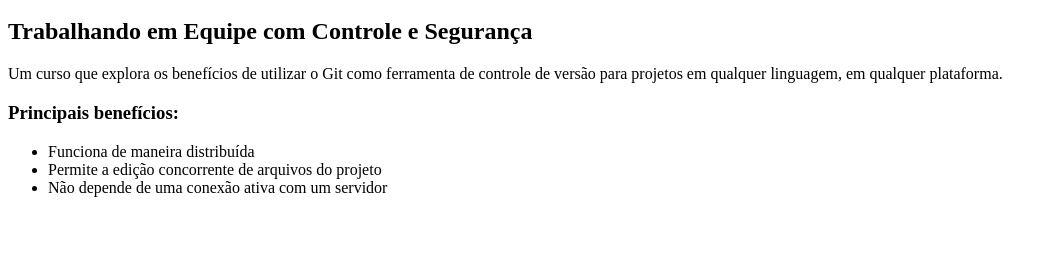
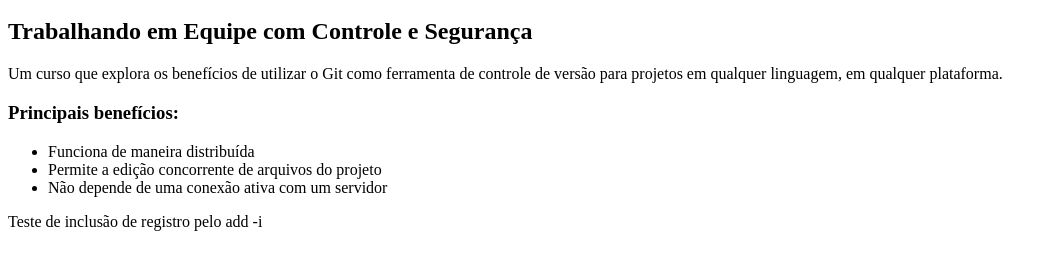
Before and after one commit to lopesah/cursogit, a plain HTML site: page index.html in a window 1280 px wide. Shown: the part 48-318 px from the top of the page, without its empty margins (0-1057 px from the left). Drawn offline with Linux system fonts and the light colour scheme.

Commit message:
Conteúdo da página

```diff
--- a/index.html
+++ b/index.html
@@ -13,5 +13,6 @@
 				<li>Permite a edição concorrente de arquivos do projeto</li>
 				<li>Não depende de uma conexão ativa com um servidor</li>
 			</ul>
+			<p>Teste de inclusão de registro pelo add -i </p>
 	</body>
 </html>
```
